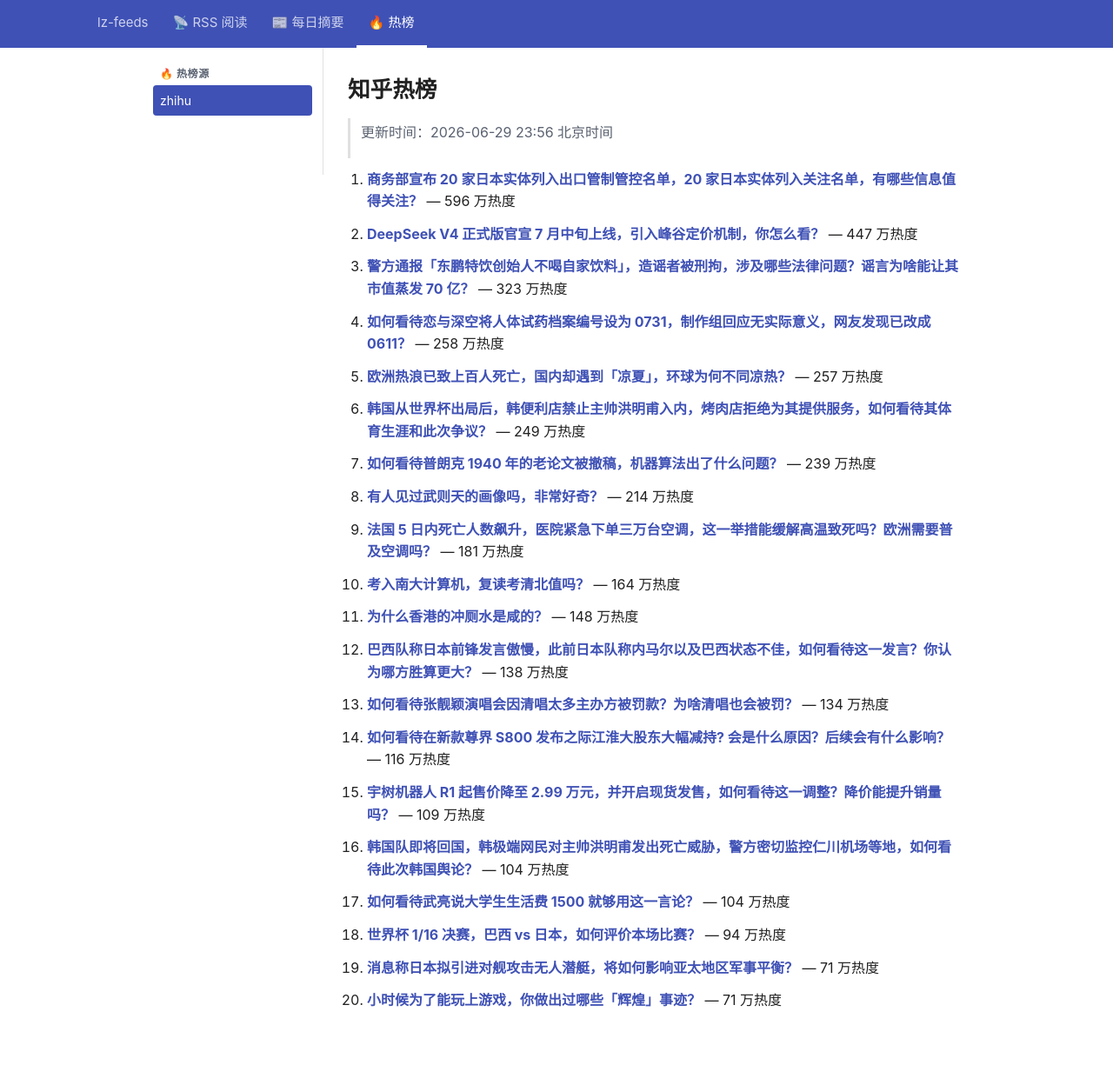
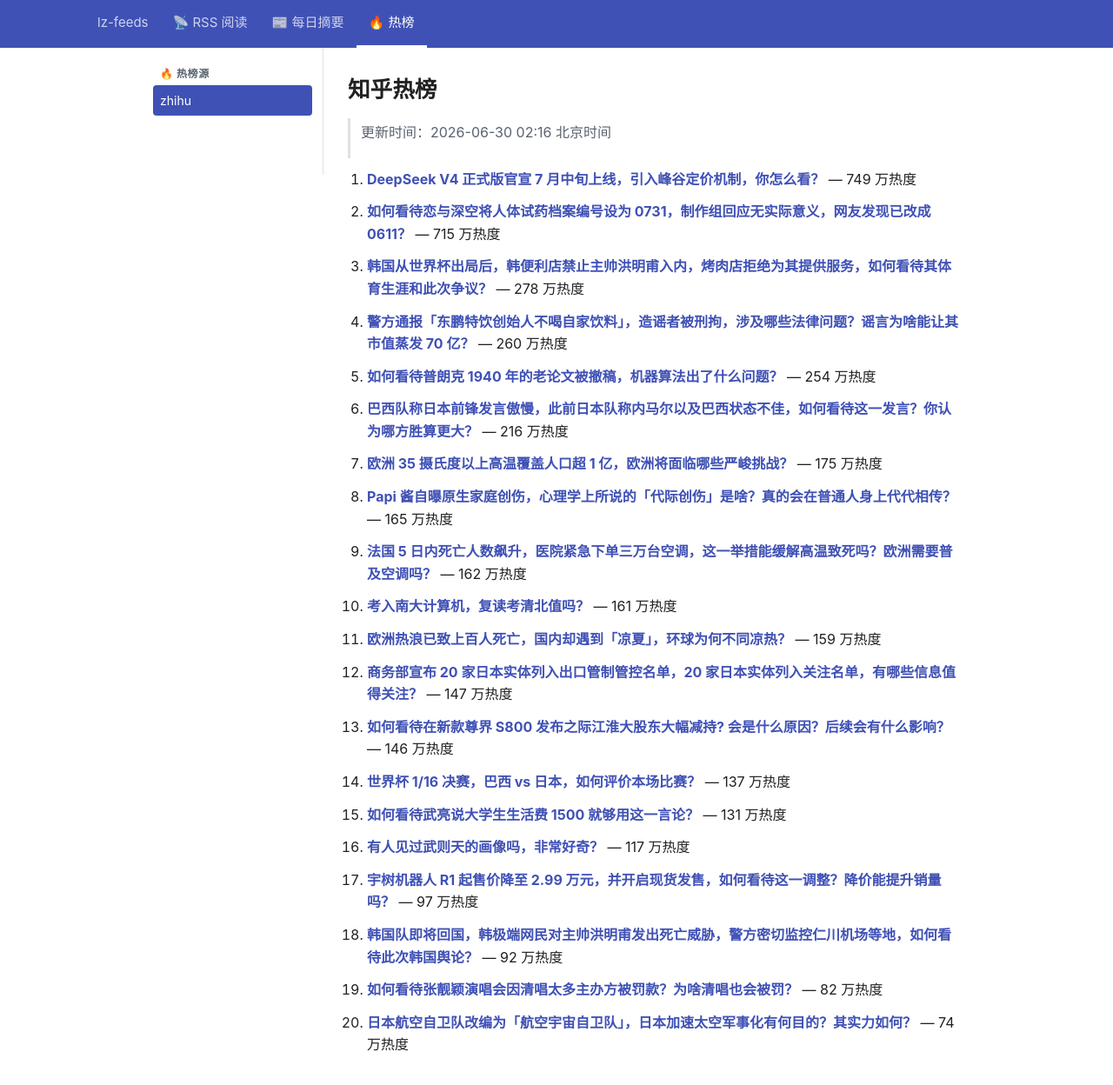
Before and after one commit to lizhang0101/lz-feeds, a Jekyll site: the page built from _hotlist/zhihu.md, in a window 1280 px wide and 1279 px high. Shown: the top 1248 px of the window at 87% size. Built offline with Jekyll 4.4.1, drawn with Linux system fonts in a browser that asks for light colours.

Commit message:
hotlist: 2026-06-29T18:16Z

```diff
--- a/_hotlist/zhihu.md
+++ b/_hotlist/zhihu.md
@@ -1,48 +1,48 @@
 ---
-updated: 2026-06-29 23:56 北京时间
+updated: 2026-06-30 02:16 北京时间
 count: 20
 ---
 
 # 知乎热榜
 
-> 更新时间：2026-06-29 23:56 北京时间
+> 更新时间：2026-06-30 02:16 北京时间
 
-1. **[商务部宣布 20 家日本实体列入出口管制管控名单，20 家日本实体列入关注名单，有哪些信息值得关注？](https://www.zhihu.com/question/2054868040655943361)** — 596 万热度
+1. **[DeepSeek V4 正式版官宣 7 月中旬上线，引入峰谷定价机制，你怎么看？](https://www.zhihu.com/question/2054981283089069609)** — 749 万热度
 
-2. **[DeepSeek V4 正式版官宣 7 月中旬上线，引入峰谷定价机制，你怎么看？](https://www.zhihu.com/question/2054981283089069609)** — 447 万热度
+2. **[如何看待恋与深空将人体试药档案编号设为 0731，制作组回应无实际意义，网友发现已改成 0611？](https://www.zhihu.com/question/2054952999932229482)** — 715 万热度
 
-3. **[警方通报「东鹏特饮创始人不喝自家饮料」，造谣者被刑拘，涉及哪些法律问题？谣言为啥能让其市值蒸发 70 亿？](https://www.zhihu.com/question/2054934053560607671)** — 323 万热度
+3. **[韩国从世界杯出局后，韩便利店禁止主帅洪明甫入内，烤肉店拒绝为其提供服务，如何看待其体育生涯和此次争议？](https://www.zhihu.com/question/2054883842217992246)** — 278 万热度
 
-4. **[如何看待恋与深空将人体试药档案编号设为 0731，制作组回应无实际意义，网友发现已改成 0611？](https://www.zhihu.com/question/2054952999932229482)** — 258 万热度
+4. **[警方通报「东鹏特饮创始人不喝自家饮料」，造谣者被刑拘，涉及哪些法律问题？谣言为啥能让其市值蒸发 70 亿？](https://www.zhihu.com/question/2054934053560607671)** — 260 万热度
 
-5. **[欧洲热浪已致上百人死亡，国内却遇到「凉夏」，环球为何不同凉热？](https://www.zhihu.com/question/2053430924146996760)** — 257 万热度
+5. **[如何看待普朗克 1940 年的老论文被撤稿，机器算法出了什么问题？](https://www.zhihu.com/question/2054634184275128712)** — 254 万热度
 
-6. **[韩国从世界杯出局后，韩便利店禁止主帅洪明甫入内，烤肉店拒绝为其提供服务，如何看待其体育生涯和此次争议？](https://www.zhihu.com/question/2054883842217992246)** — 249 万热度
+6. **[巴西队称日本前锋发言傲慢，此前日本队称内马尔以及巴西状态不佳，如何看待这一发言？你认为哪方胜算更大？](https://www.zhihu.com/question/2054902291505705168)** — 216 万热度
 
-7. **[如何看待普朗克 1940 年的老论文被撤稿，机器算法出了什么问题？](https://www.zhihu.com/question/2054634184275128712)** — 239 万热度
+7. **[欧洲 35 摄氏度以上高温覆盖人口超 1 亿，欧洲将面临哪些严峻挑战？](https://www.zhihu.com/question/2053911972333336506)** — 175 万热度
 
-8. **[有人见过武则天的画像吗，非常好奇？](https://www.zhihu.com/question/514078942)** — 214 万热度
+8. **[Papi 酱自曝原生家庭创伤，心理学上所说的「代际创伤」是啥？真的会在普通人身上代代相传？](https://www.zhihu.com/question/2054710786757595233)** — 165 万热度
 
-9. **[法国 5 日内死亡人数飙升，医院紧急下单三万台空调，这一举措能缓解高温致死吗？欧洲需要普及空调吗？](https://www.zhihu.com/question/2054894865851184155)** — 181 万热度
+9. **[法国 5 日内死亡人数飙升，医院紧急下单三万台空调，这一举措能缓解高温致死吗？欧洲需要普及空调吗？](https://www.zhihu.com/question/2054894865851184155)** — 162 万热度
 
-10. **[考入南大计算机，复读考清北值吗？](https://www.zhihu.com/question/1941624886813516198)** — 164 万热度
+10. **[考入南大计算机，复读考清北值吗？](https://www.zhihu.com/question/1941624886813516198)** — 161 万热度
 
-11. **[为什么香港的冲厕水是咸的？](https://www.zhihu.com/question/2051413400576693156)** — 148 万热度
+11. **[欧洲热浪已致上百人死亡，国内却遇到「凉夏」，环球为何不同凉热？](https://www.zhihu.com/question/2053430924146996760)** — 159 万热度
 
-12. **[巴西队称日本前锋发言傲慢，此前日本队称内马尔以及巴西状态不佳，如何看待这一发言？你认为哪方胜算更大？](https://www.zhihu.com/question/2054902291505705168)** — 138 万热度
+12. **[商务部宣布 20 家日本实体列入出口管制管控名单，20 家日本实体列入关注名单，有哪些信息值得关注？](https://www.zhihu.com/question/2054868040655943361)** — 147 万热度
 
-13. **[如何看待张靓颖演唱会因清唱太多主办方被罚款？为啥清唱也会被罚？](https://www.zhihu.com/question/2052417668121092956)** — 134 万热度
+13. **[如何看待在新款尊界 S800 发布之际江淮大股东大幅减持? 会是什么原因？后续会有什么影响？](https://www.zhihu.com/question/2054621567007602582)** — 146 万热度
 
-14. **[如何看待在新款尊界 S800 发布之际江淮大股东大幅减持? 会是什么原因？后续会有什么影响？](https://www.zhihu.com/question/2054621567007602582)** — 116 万热度
+14. **[世界杯 1/16 决赛，巴西 vs 日本，如何评价本场比赛？](https://www.zhihu.com/question/2054881323324651014)** — 137 万热度
 
-15. **[宇树机器人 R1 起售价降至 2.99 万元，并开启现货发售，如何看待这一调整？降价能提升销量吗？](https://www.zhihu.com/question/2053454703569244163)** — 109 万热度
+15. **[如何看待武亮说大学生生活费 1500 就够用这一言论？](https://www.zhihu.com/question/2051621252389943216)** — 131 万热度
 
-16. **[韩国队即将回国，韩极端网民对主帅洪明甫发出死亡威胁，警方密切监控仁川机场等地，如何看待此次韩国舆论？](https://www.zhihu.com/question/2054939503928815666)** — 104 万热度
+16. **[有人见过武则天的画像吗，非常好奇？](https://www.zhihu.com/question/514078942)** — 117 万热度
 
-17. **[如何看待武亮说大学生生活费 1500 就够用这一言论？](https://www.zhihu.com/question/2051621252389943216)** — 104 万热度
+17. **[宇树机器人 R1 起售价降至 2.99 万元，并开启现货发售，如何看待这一调整？降价能提升销量吗？](https://www.zhihu.com/question/2053454703569244163)** — 97 万热度
 
-18. **[世界杯 1/16 决赛，巴西 vs 日本，如何评价本场比赛？](https://www.zhihu.com/question/2054881323324651014)** — 94 万热度
+18. **[韩国队即将回国，韩极端网民对主帅洪明甫发出死亡威胁，警方密切监控仁川机场等地，如何看待此次韩国舆论？](https://www.zhihu.com/question/2054939503928815666)** — 92 万热度
 
-19. **[消息称日本拟引进对舰攻击无人潜艇，将如何影响亚太地区军事平衡？](https://www.zhihu.com/question/2054636755316430235)** — 71 万热度
+19. **[如何看待张靓颖演唱会因清唱太多主办方被罚款？为啥清唱也会被罚？](https://www.zhihu.com/question/2052417668121092956)** — 82 万热度
 
-20. **[小时候为了能玩上游戏，你做出过哪些「辉煌」事迹？](https://www.zhihu.com/question/2048736057668153901)** — 71 万热度
+20. **[日本航空自卫队改编为「航空宇宙自卫队」，日本加速太空军事化有何目的？其实力如何？](https://www.zhihu.com/question/2053776038761699085)** — 74 万热度
```
